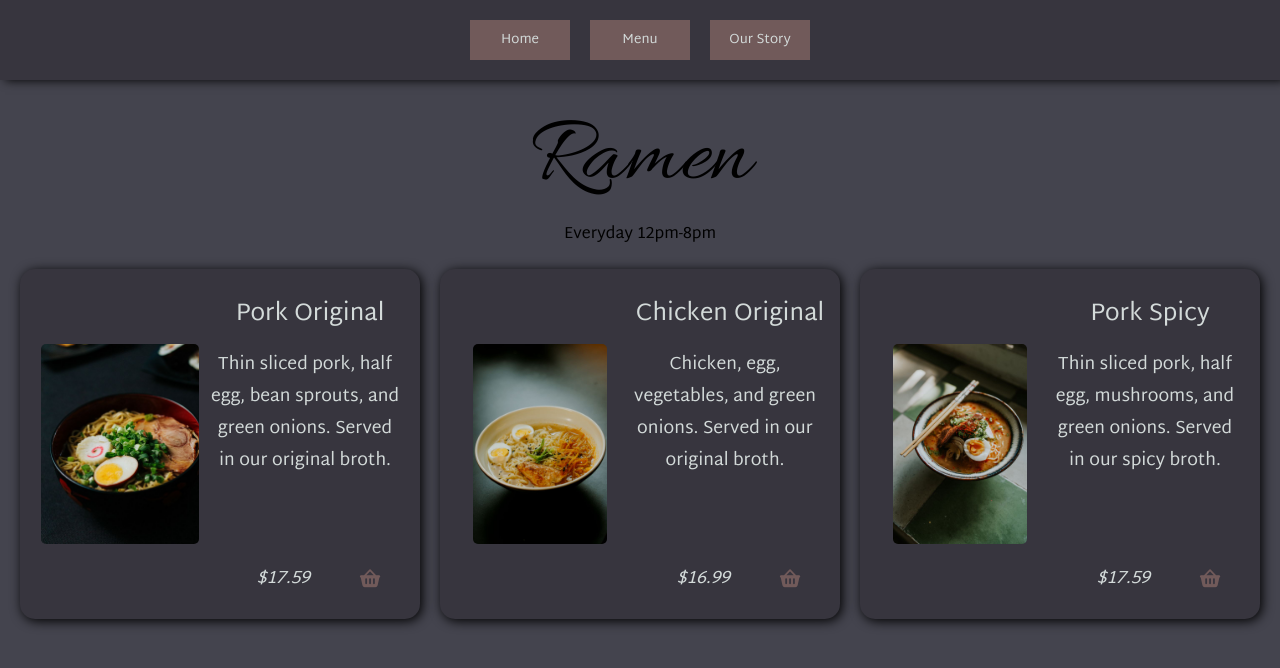
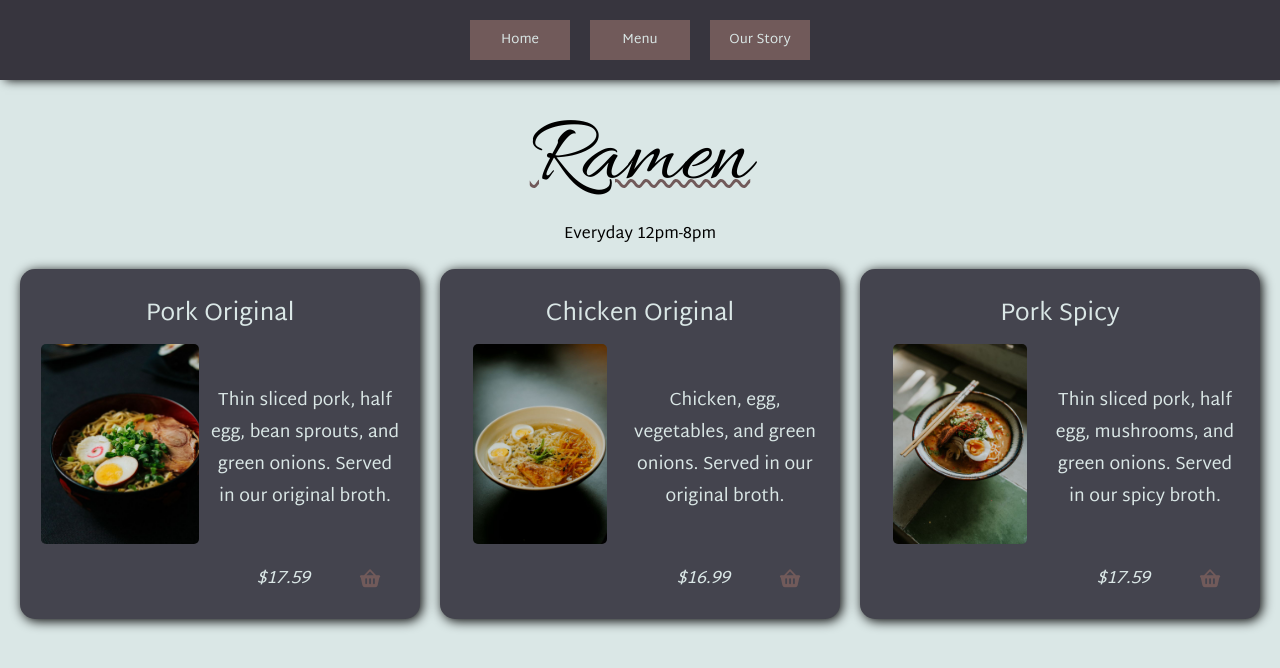
Before and after one commit to mcmityler/restaurant-webpack-practice, a website built with webpack: page src/template.html in a window 1280 px wide. Built offline with nearby package versions, Linux system fonts and the light colour scheme.

Commit message:
Make minor changes to menu styling

```diff
--- a/src/menu.css
+++ b/src/menu.css
@@ -1,12 +1,10 @@
-.menu{
-
-}
 .menu h2{
     font-family:"Allura",Cambria, Cochin, Georgia, Times, 'Times New Roman', serif ;
     text-align: center;
     font-size: 6rem;
     margin-top: 20px;
     grid-column: 1/-1;
+    text-decoration:underline wavy var(--brown) 3px;
     grid-row: 1/2;
 }
 .menu .everyday{
@@ -26,35 +24,37 @@
     display: grid;
     grid-template-columns: 180px 1fr 80px;
     grid-template-rows:  70px 1fr 60px;
-    background-color: var(--dark-grey);
+    background-color: var(--light-grey);
     color: var(--light-color);
     font-family: "MartelSans",Cambria, Cochin, Georgia, Times, 'Times New Roman', serif ;
     border-radius: 15px;
     padding: 10px;
     box-shadow: 2px 2px 12px black;
-    transition: all 0.5s ease;
+    transition: all 0.5s ease-in-out;
 }
 .ramen:hover{
-    box-shadow: 5px 5px 10px black;
-    transform: rotate(2deg);
+    box-shadow: 4px 4px 20px black;
+    transform: rotate(1deg)
 }
 .ramen img{
     height: 200px;
     width: auto;
     grid-row: 1/-1;
+    grid-column: 1/2;
     place-self: center;
     border-radius: 5px;
 
 }
 .ramen h3{
-    grid-column: 2/-1;
+    grid-column: 1/-1;
+    grid-row: 1/2;
     place-self: center;
     font-size: 1.5rem;
 }
 .ramen .description{
     grid-column: 2/-1;
     font-size: 1.1rem;
-    align-items: center;
+    place-content: center;
     text-align: center;
     padding-right: 10px;
 }
--- a/src/styles.css
+++ b/src/styles.css
@@ -19,7 +19,7 @@
     --brown: #715A5A;
     --lighter-brown: #947878;
     --active-brown: #645151;
-    --light-color: #D3DAD9;
+    --light-color: #dae7e6;
 }
 *{
     margin: 0;
@@ -27,7 +27,7 @@
     box-sizing: border-box;
 }
 body {
-    background-color: var(--light-grey);
+    background-color: var(--light-color);
 ;
 }
 header{
```
